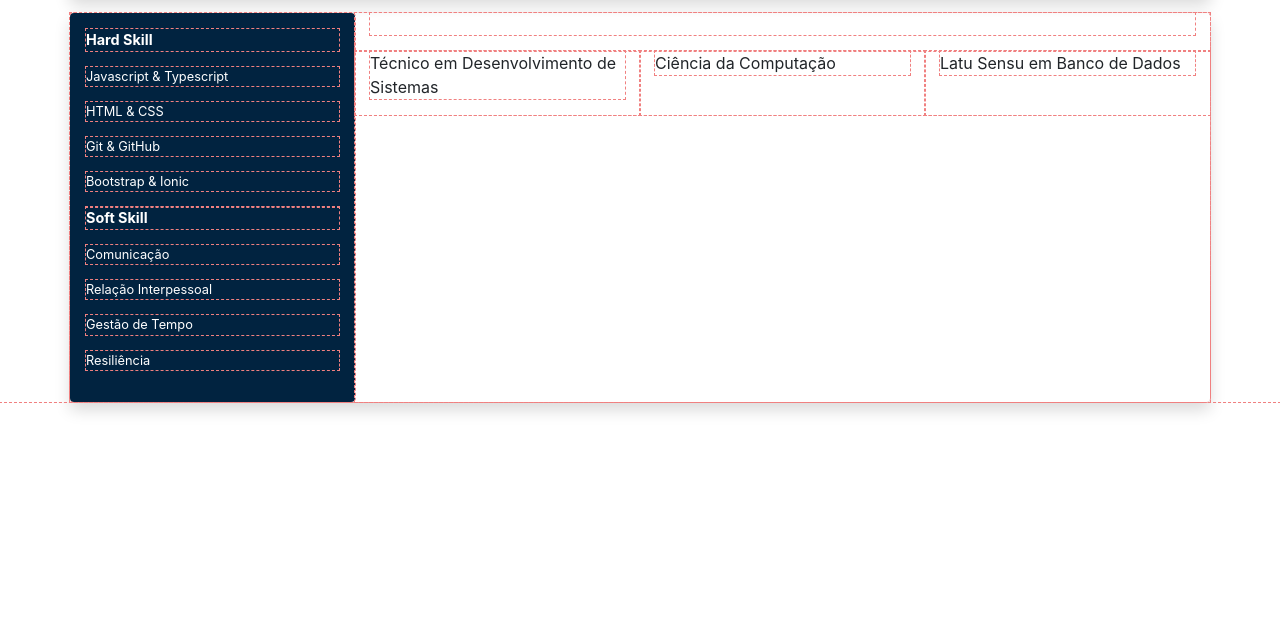
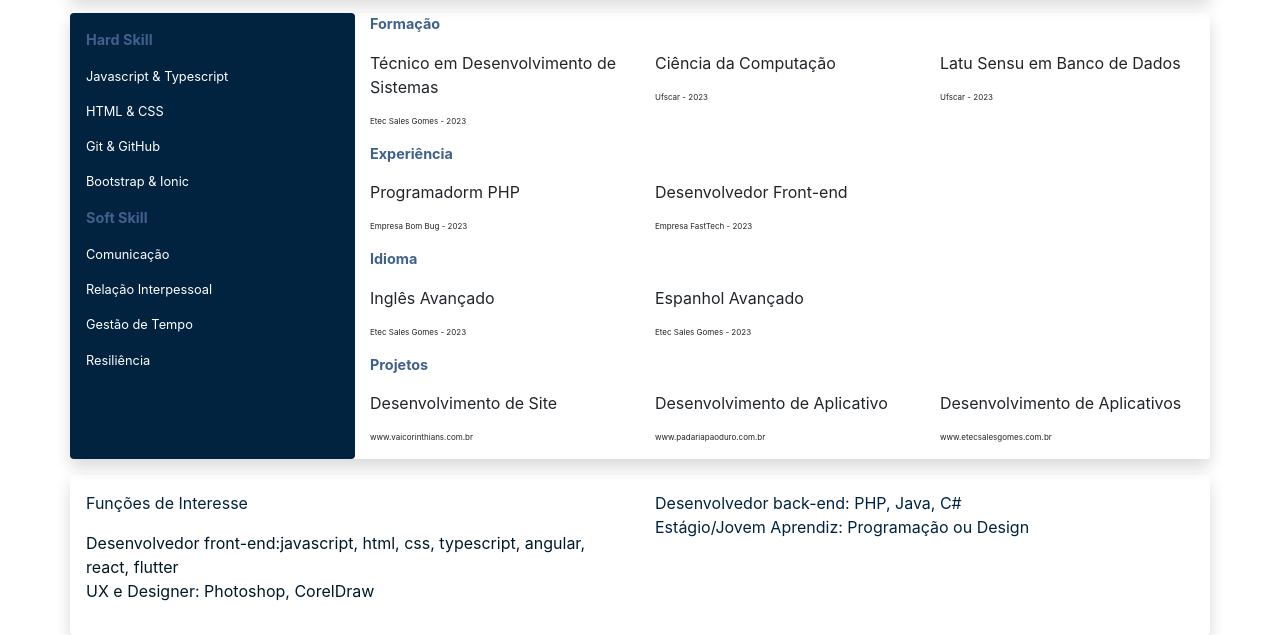
Before and after one commit to CryptoMith/3dsipero_curriculo, a plain HTML site: page index.html in a window 1280 px wide. Shown: the part 211-846 px from the top of the page. Before the commit the page ends 800 px from the top, so only its background shows below. Drawn offline with nearby package versions, Linux system fonts and the light colour scheme.

Commit message:
atualização

```diff
--- a/assets/css/main.css
+++ b/assets/css/main.css
@@ -1,6 +1,6 @@
-* {
+/* * {
     outline: 1px dashed lightcoral;
-}
+} */
 
 :root {
     --primary-color: #F20544;
@@ -39,10 +39,32 @@
 .skills__title {
     font-size: 0.9rem;
     font-weight: bold;
-    color: var(--light-color);
+    color: var(--tertiary-color);
 }
 
 .skills__label {
     font-size: 0.8rem;
     color: var(--light-color);
 }
+
+.skills__description {
+    font-size: var(--medium-size);
+}
+
+.skills__description-sub {
+    font-size: var(--small-size);
+}
+
+.info__title {
+    color: var(--quaternary-color);
+}
+
+.info__left {
+    font-size: var(--medium-size);
+    color: var(--quinary-color);
+}
+
+.info__right {
+    font-size: var(--medium-size);
+    color: var(--quaternary-color);
+}
--- a/index.html
+++ b/index.html
@@ -18,10 +18,11 @@
 
     <div class="container header mt-3 shadow rounded p-3">
         <div class="row">
+            <img src="./borneo-205096_1280.jpg" class="col-2">
             <div class="col-6 d-flex justify-content-center align items-center">
                 <h1 class="header__title">Aeronauta Barata da Silva</h1>
             </div>
-            <div class="col-6">
+            <div class="col-4">
                 <div class="row">
                     <div class="col-12">
                         <p class="header__social-icons">E-mail</p>
@@ -64,18 +65,73 @@
                     </div>
                     <div class="col-4">
                         <p class="skills__description">Técnico em Desenvolvimento de Sistemas</p>
+                        <p class="skills__description-sub">Etec Sales Gomes - 2023</p>
                     </div>
                     <div class="col-4">
                         <p class="skills__description">Ciência da Computação</p>
+                        <p class="skills__description-sub">Ufscar - 2023</p>
                     </div>
                     <div class="col-4">
-                        <p class="skills_description">Latu Sensu em Banco de Dados</p>
+                        <p class="skills__description">Latu Sensu em Banco de Dados</p>
+                        <p class="skills__description-sub">Ufscar - 2023</p>
+                    </div>
+                    <div class="col-12">
+                        <p class="skills__title">Experiência</p>
+                    </div>
+                    <div class="col-4">
+                        <p class="skills__description">Programadorm PHP</p>
+                        <p class="skills__description-sub">Empresa Bom Bug - 2023</p>
+                    </div>
+                    <div class="col-4">
+                        <p class="skills__description">Desenvolvedor Front-end</p>
+                        <p class="skills__description-sub">Empresa FastTech - 2023</p>
+                    </div>
+                    <div class="col-12">
+                        <p class="skills__title">Idioma</p>
+                    </div>
+                    <div class="col-4">
+                        <p class="skills__description">Inglês Avançado</p>
+                        <p class="skills__description-sub">Etec Sales Gomes - 2023</p>
+                    </div>
+                    <div class="col-4">
+                        <p class="skills__description">Espanhol Avançado</p>
+                        <p class="skills__description-sub">Etec Sales Gomes - 2023</p>
+                    </div>
+                    <div class="col-12">
+                        <p class="skills__title">Projetos</p>
+                    </div>
+                    <div class="col-4">
+                        <p class="skills__description">Desenvolvimento de Site</p>
+                        <p class="skills__description-sub">www.vaicorinthians.com.br</p>
+                    </div>
+                    <div class="col-4">
+                        <p class="skills__description">Desenvolvimento de Aplicativo</p>
+                        <p class="skills__description-sub">www.padariapaoduro.com.br</p>
+                    </div>
+                    <div class="col-4">
+                        <p class="skills__description">Desenvolvimento de Aplicativos</p>
+                        <p class="skills__description-sub">www.etecsalesgomes.com.br</p>
                     </div>
                 </div>
             </div>
         </div>
     </div>
 
+    <div class="container mt-3 rounded shadow p-3">
+        <div class="row">
+            <div class="col-6">
+                <p class="info__title">Funções de Interesse</p>
+                <p class="info__left">Desenvolvedor front-end:javascript, html, css, typescript, angular, react, flutter
+                    <br>UX e Designer: Photoshop, CorelDraw
+                </p>
+            </div>
+            <div class="col-6">
+                <p class="info__right">Desenvolvedor back-end: PHP, Java, C#
+                    <br>Estágio/Jovem Aprendiz: Programação ou Design
+                </p>
+            </div>
+        </div>
+    </div>
 
 
 
```
Also changed, not shown: borneo-205096_1280.jpg (added).
